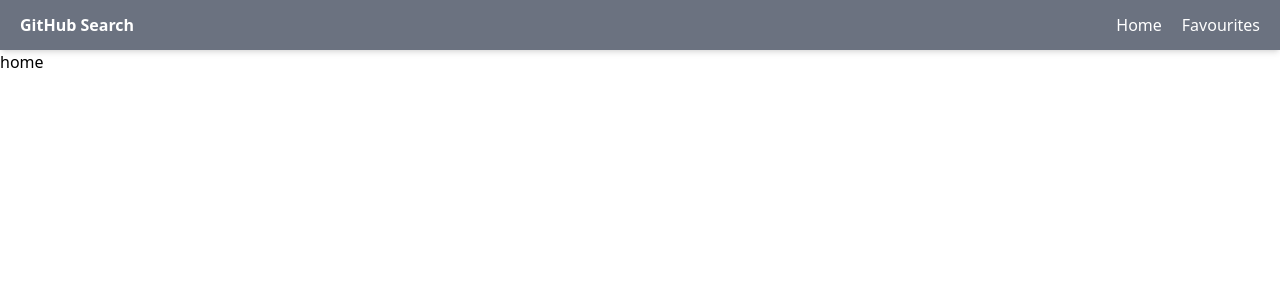
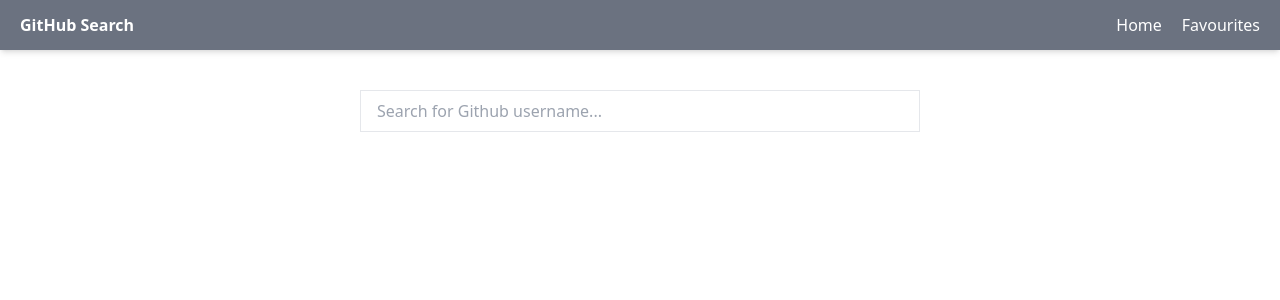
Before and after one commit to nikitsch/search-on-git-with-tailwind, a React (Create React App) app: page / in a window 1280 px wide. Shown: the top 300 px of the page. Built offline with nearby package versions, Linux system fonts and the light colour scheme; no server answers.

Commit message:
feat: data rendering logic from the git API on the homepage and dropdown

```diff
--- /dev/null
+++ b/src/hooks/debounce.ts
@@ -0,0 +1,12 @@
+import { useEffect, useState } from "react";
+
+export function useDebounce(value: string, delay: number = 300): string {
+  const [debounced, setDebounced] = useState(value)
+
+  useEffect(() => {
+    const handler = setTimeout(() => setDebounced(value), delay)
+    return () => clearTimeout(handler)
+  }, [value, delay])
+
+  return debounced
+}
--- a/src/pages/HomePage.tsx
+++ b/src/pages/HomePage.tsx
@@ -1,9 +1,41 @@
+import { useEffect, useState } from "react"
+import { useDebounce } from "../hooks/debounce"
 import { useSearchUsersQuery } from "../store/github/github.api"
 
 export function HomePage() {
-  const {isLoading, isError, data} = useSearchUsersQuery('nikitsch')
+  const [search, setSearch] = useState('')
+  const [dropdown, setDropdown] = useState(false)
+  const debounced = useDebounce(search)
+  const { isLoading, isError, data: users } = useSearchUsersQuery(debounced, {
+    skip: debounced.length < 3
+  })
+
+  useEffect(() => {
+    setDropdown(debounced.length > 3 && users?.length! > 0)
+  }, [debounced, users])
 
   return (
-    <div>home</div>
+    <div className="flex justify-center pt-10 mx-auto h-screen w-screen">
+      {isError && <p className="text-center text-red-600">Something went wrong...</p>}
+
+      <div className="relative w-[560px]">
+        <input
+          type="text"
+          className="border py-2 px-4 w-full h-[42px] mb-2"
+          placeholder="Search for Github username..."
+          value={search}
+          onChange={e => setSearch(e.target.value)}
+        />
+        {dropdown && <ul className="list-none absolute top-[42px] left-0 right-0 max-h-[200px] overflow-y-scroll shadow-md bg-white">
+          {isLoading && <p className="text-center">Loading...</p>}
+          {users?.map(user => (
+            <li
+              key={user.id}
+              className="py-2 px-4 hover:bg-gray-500 hover:text-white transition-colors cursor-pointer"
+            >{user.login}</li>
+          ))}
+        </ul>}
+      </div>
+    </div>
   )
 }
```
